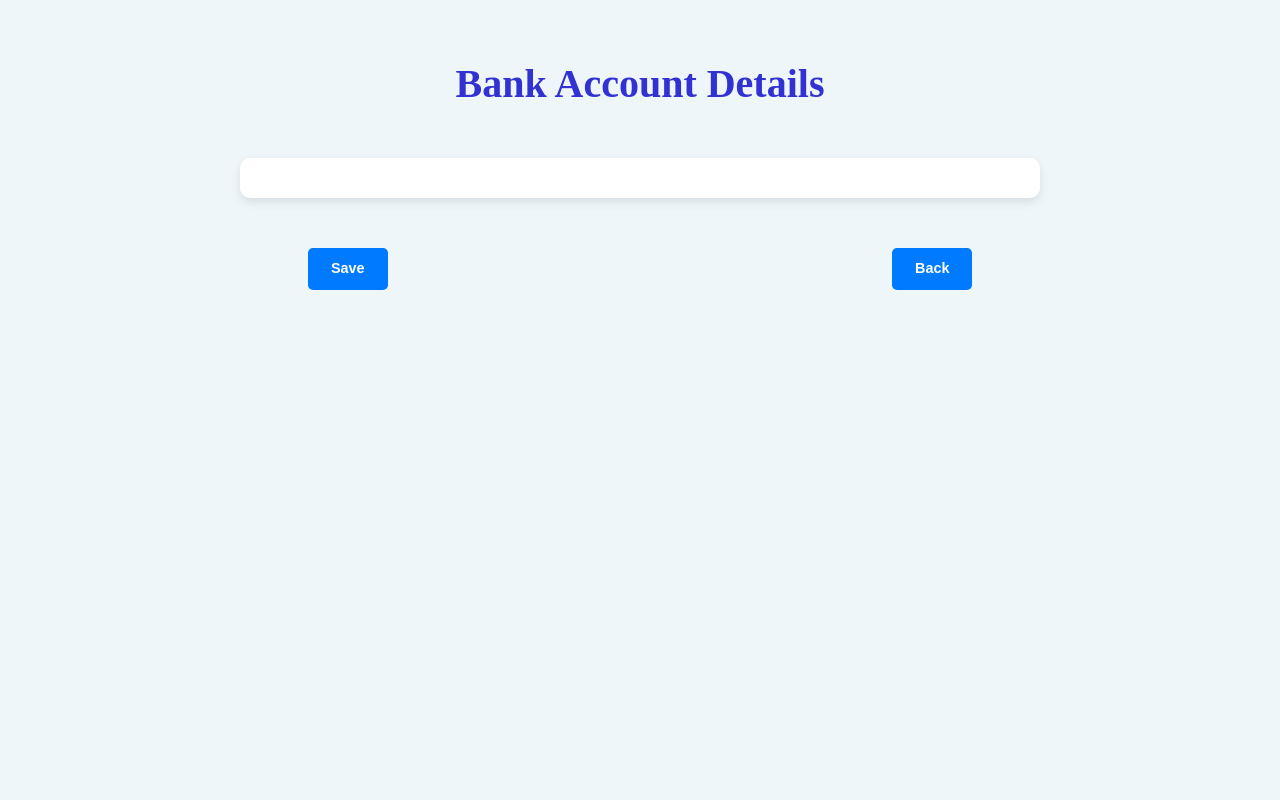
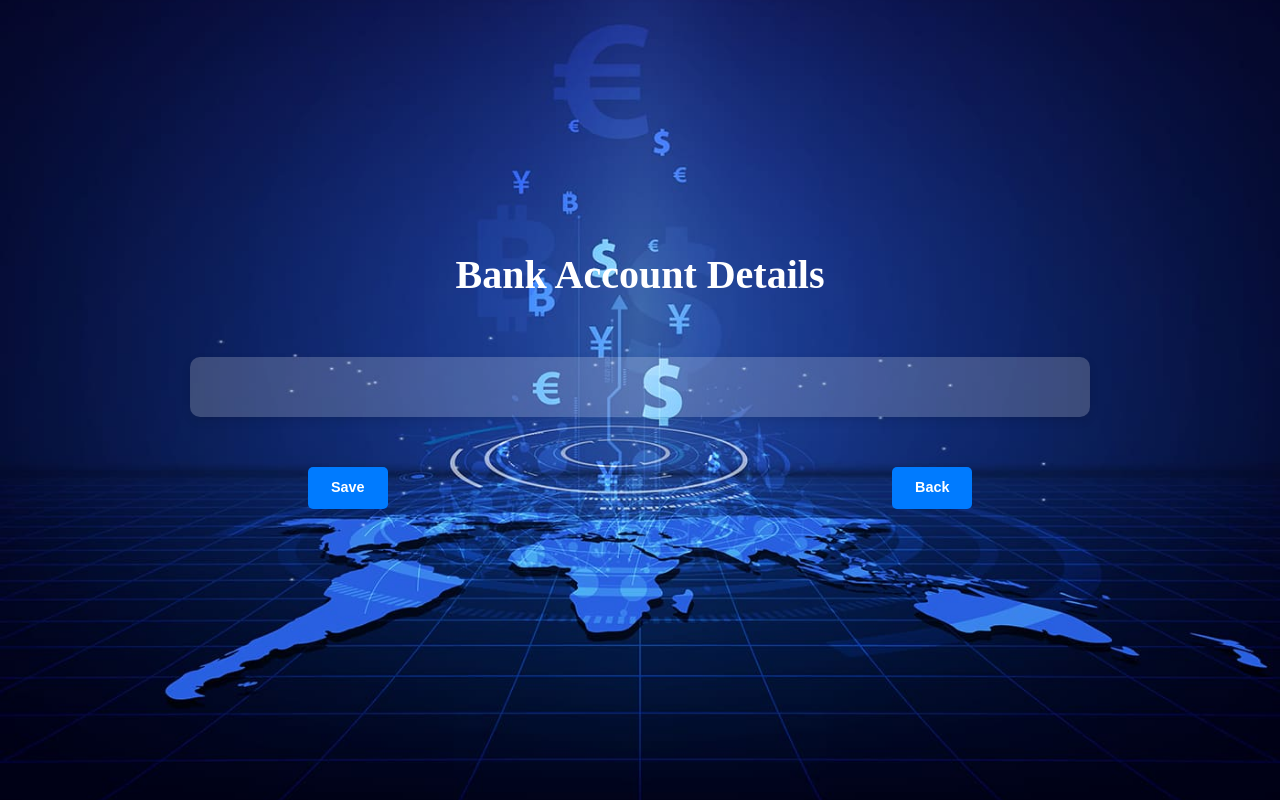
Before and after one commit to Kisara-k/bank-sys, a React (Create React App) app in the folder client/: page /profile in a window 1280 px wide. Built offline with nearby package versions, Linux system fonts and the light colour scheme.

Commit message:
update profile page

```diff
--- a/client/src/pages/Profile.css
+++ b/client/src/pages/Profile.css
@@ -6,13 +6,25 @@ body {
 
     margin: 0;
     padding: 0;
+
+
+}
+#profile-page {
+    background-image: url('./img/b1.jpg');
+    background-size: cover; /* Ensure the image covers the entire background */
+    background-position: center; /* Center the background image */
+    background-repeat: no-repeat; /* Prevent the image from repeating */
+    min-height: 100vh; /* Ensure the container covers the full viewport height */
+    display: flex;
+    flex-direction: column;
+    justify-content: center;
+
 }
 
 h2 {
-
     text-align: center;
     margin-top: 60px;
-    color: #2b1a87;
+    color: white;
     font-weight: 800;
     font-size: 2.5rem;
 }
@@ -22,9 +34,9 @@ h2 {
     display: flex;
     justify-content: center;
     margin: 50px auto;
-    max-width: 800px;
-    padding: 20px;
-    background-color: white;
+    min-width: 900px; /* Increased max-width to make the box larger */
+    padding: 30px; /* Increased padding for more space inside the box */
+    background-color: rgba(255, 255, 255, 0.2); /* Semi-transparent background */
     border-radius: 10px;
     box-shadow: 0 4px 10px rgba(0, 0, 0, 0.1);
 }
@@ -37,8 +49,8 @@ h2 {
 #Left span, #Right span {
     display: block;
     margin-bottom: 5px; /* Further reduced margin */
-    color: #555;
-    font-size: 16px;
+    color: black;
+    font-size: 18px;
 }
 
 #Left input[type="text"], #Right span span {
@@ -48,7 +60,7 @@ h2 {
     border: 1px solid #ccc;
     border-radius: 5px;
     font-size: 16px;
-
+    /*background-color: rgba(255, 255, 255, 0.2);*/
     background-color: #f9f9f9;
 }
 
--- a/client/src/pages/Profile.js
+++ b/client/src/pages/Profile.js
@@ -22,8 +22,8 @@ export default function Profile(){
     }
 
     return(
-        <>
-            <h2 style={{ fontFamily: "'Times New Roman', Times, serif", textAlign: "center" }}>Bank Account Details</h2>
+        <div id="profile-page">
+            <h2 style={{ fontFamily: "'Times New Roman', Times, serif", textAlign: "center",color: "white" }}>Bank Account Details</h2>
 
             <div class="row" id="set">
                 <div id="Left" class="col-sm-4">
@@ -53,6 +53,6 @@ export default function Profile(){
             </div>
 
 
-        </>
+            </div>
     )
 }
```
Also changed, not shown: client/src/pages/img/b1.jpg (added).
